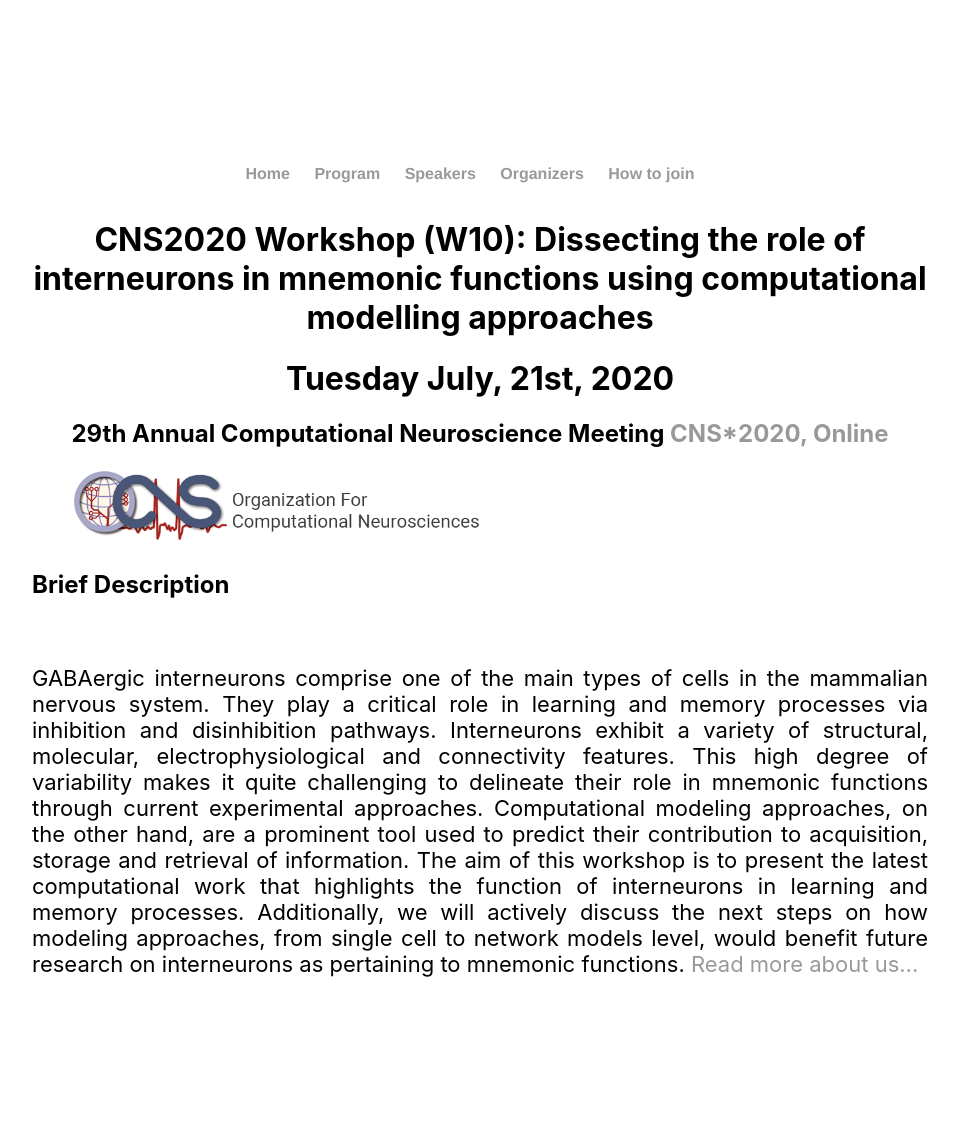
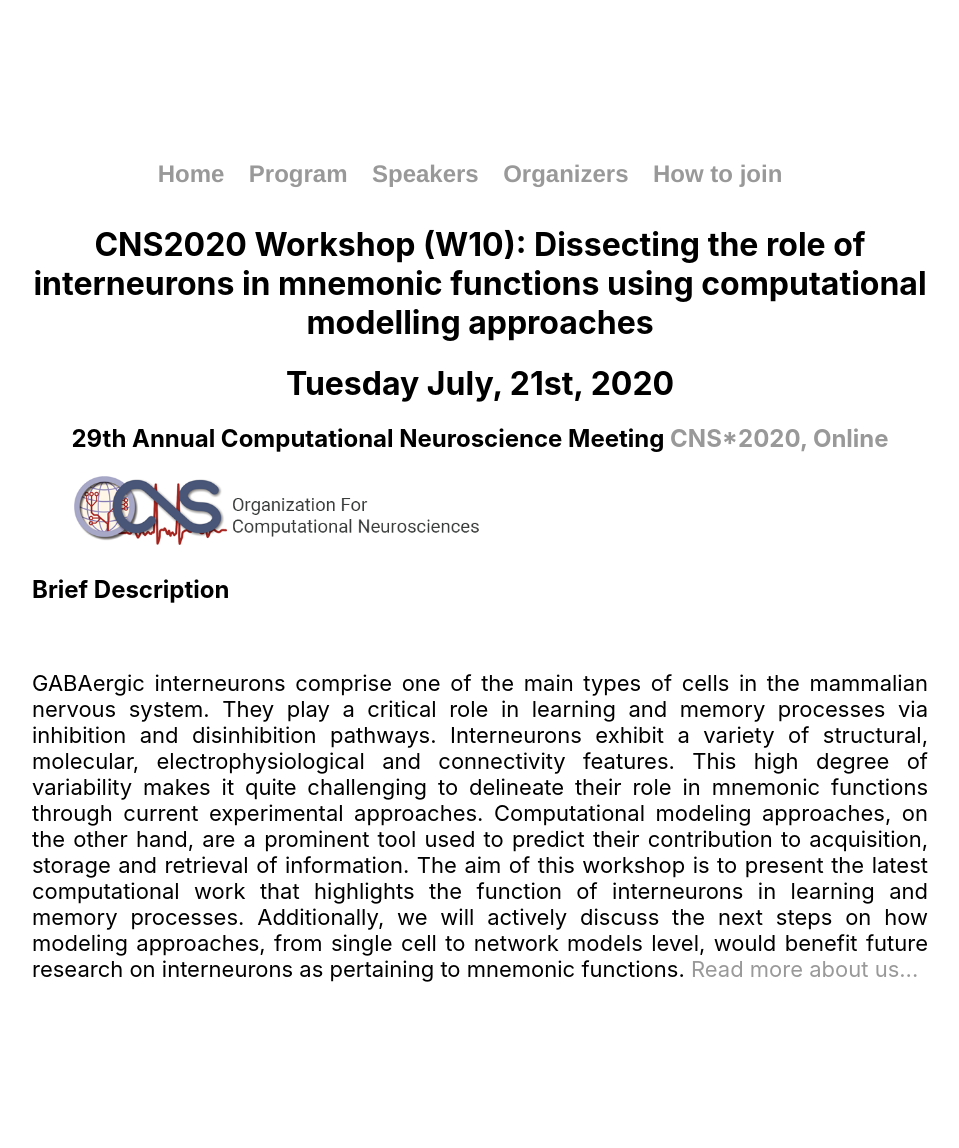
Before and after one commit to spirosChv/ocns2021interneurons, a Jekyll site: the page built from index.html, in a window 1280 px wide. Shown: the whole page, without its empty margins (160-1119 px from the left). Built offline with Jekyll 4.4.1, drawn with Linux system fonts in a browser that asks for light colours.

Commit message:
Update default.html

```diff
--- a/_layouts/default.html
+++ b/_layouts/default.html
@@ -8,11 +8,11 @@
 		<body>
 			<nav>
 	    		<ul>
-	        		<li><a href="/">Home</a></li>
-		        	<li><a href="/program">Program</a></li>
-	        		<li><a href="/speakers">Speakers</a></li>
-	        		<li><a href="/aboutus">Organizers</a></li>
-				<li><a href="/join">How to join</a></li>
+	        		<li style="font-size:24px"><a href="/">Home</a></li>
+		        	<li style="font-size:24px"><a href="/program">Program</a></li>
+	        		<li style="font-size:24px"><a href="/speakers">Speakers</a></li>
+	        		<li style="font-size:24px"><a href="/aboutus">Organizers</a></li>
+				<li style="font-size:24px"><a href="/join">How to join</a></li>
 	    		</ul>
 			</nav>
 			<div class="container">
```
